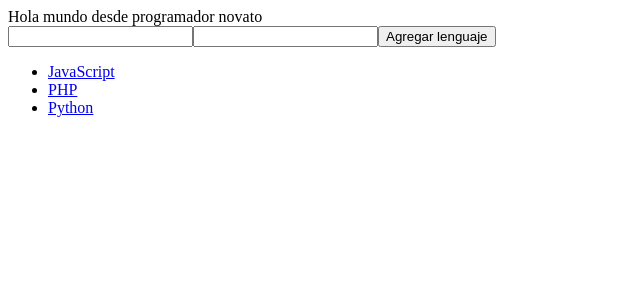
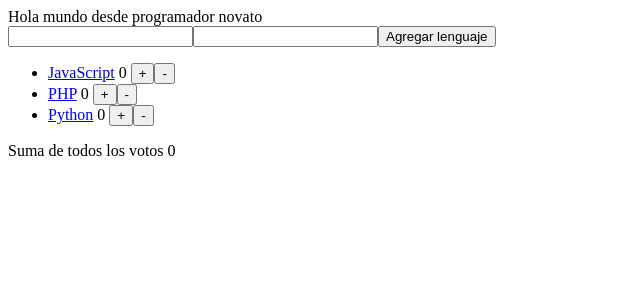
Before and after one commit to mariaalejandrabm0703/vue-2-project, a Vue app: page / in a window 1280 px wide. Shown: the top 300 px of the page, without its empty margins (0-640 px from the left). Built offline with nearby package versions, Linux system fonts and the light colour scheme.

Commit message:
add puntos in lenguajes and events computed

```diff
--- a/src/App.vue
+++ b/src/App.vue
@@ -5,12 +5,16 @@
       <input type="text" v-model="nuevoLenguaje" @keyup.enter="agregarLenguaje" />
       <input type="text" v-model="nuevoLink" @keyup.enter="agregarLenguaje" />
       <button @click="agregarLenguaje">Agregar lenguaje</button>
+
     </div>
     <ul>
       <li v-for="lenguaje of lenguajes" :key="lenguaje.nombre">
-        <a :href="lenguaje.link" target="_blank">{{ lenguaje.nombre }}</a>
+        <a :href="lenguaje.link" target="_blank">{{ lenguaje.nombre }}</a> {{ lenguaje.puntos }}
+        <button @click="lenguaje.puntos++">+</button>
+        <button @click="lenguaje.puntos--">-</button>
       </li>
     </ul>
+    Suma de todos los votos {{ sumarTodo }}
   </div>
 </template>
 
@@ -18,25 +22,33 @@
 
 export default {
   name: 'App',
-  data: function () {
-    return {
+  data: () => ({
     contenido: "Hola mundo desde programador novato",
     lenguajes: [
       { nombre: "JavaScript", link: 'https://www.javascript.com', puntos: 0 },
       { nombre: "PHP", link: 'https://php.net', puntos: 0 },
-        { nombre: "Python", link: 'https://www.python.org', puntos: 10 }
+      { nombre: "Python", link: 'https://www.python.org', puntos: 0 }
     ],
     nuevoLenguaje: '',
-      nuevoLink: '',
-    };
-  },
+    nuevoLink: ''
+  }),
   methods: {
     agregarLenguaje() {
-      this.lenguajes.push({ nombre: this.nuevoLenguaje, link: this.nuevoLink })
+      this.lenguajes.push({ nombre: this.nuevoLenguaje, link: this.nuevoLink, puntos: 0 })
       this.nuevoLenguaje = '';
       this.nuevoLink = '';
+    },
+  },
+  computed: {
+    sumarTodo() {
+      let total = 0;
+      this.lenguajes.forEach( lenguaje => {
+        total += lenguaje.puntos;
+      })
+
+      return total;
     }
-  },
+  }
 }
 </script>
 
```
Lines whose indentation alone changed are shown as unchanged.
